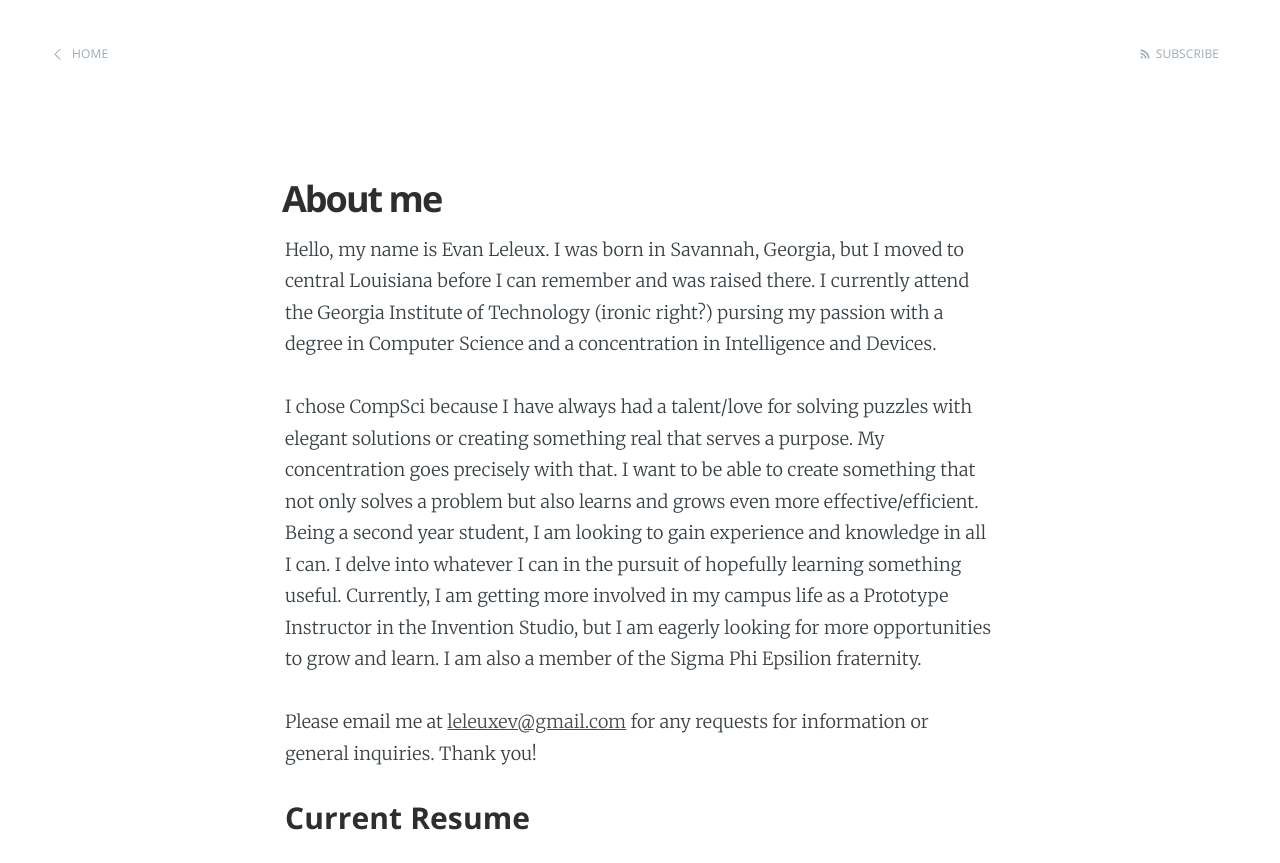
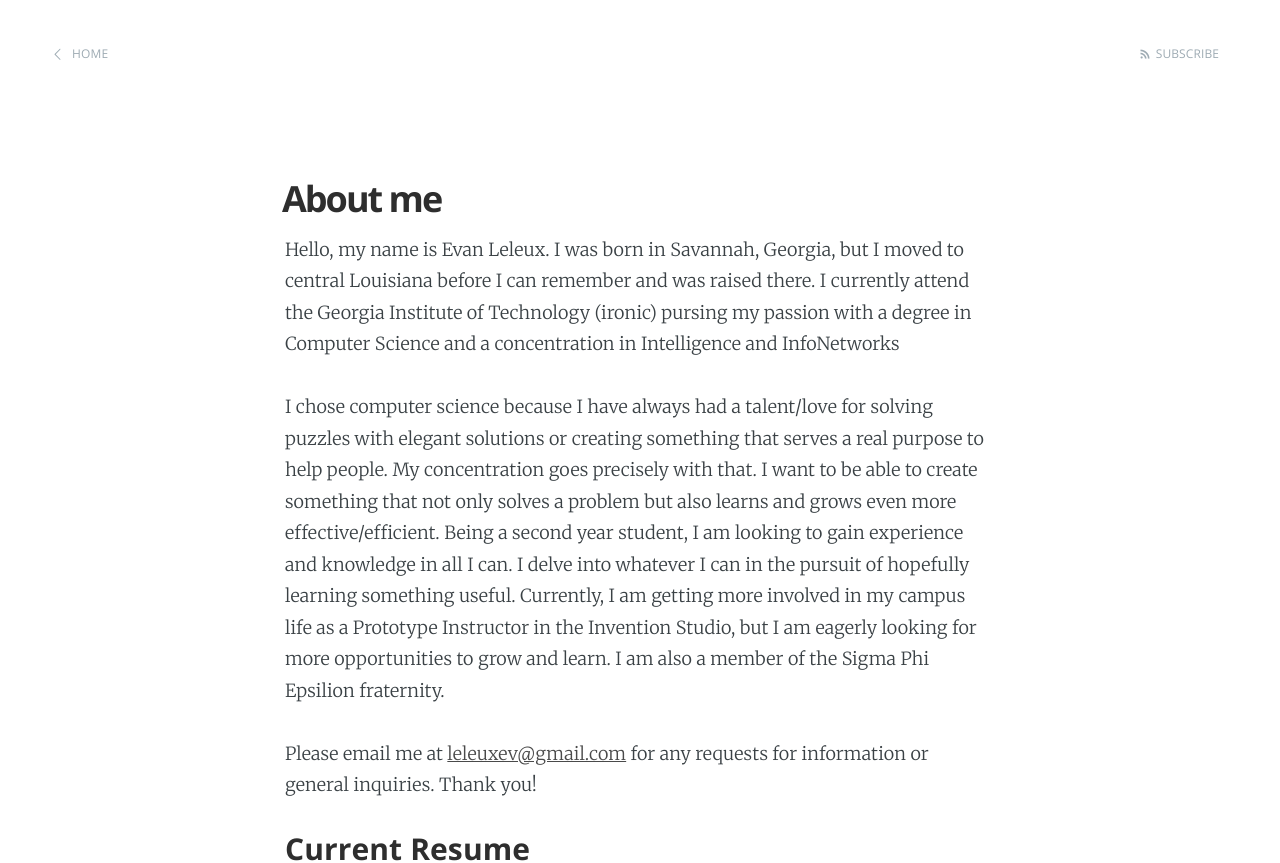
Before and after one commit to EvanLeleux/evanleleux.github.io, a Jekyll site: the page built from about.md, in a window 1280 px wide and 900 px high, cut to the strip 0-863 px from the top of the window. Built offline with Jekyll 4.4.1, drawn with Linux system fonts in a browser that asks for light colours.

```diff
--- a/about.md
+++ b/about.md
@@ -3,9 +3,9 @@
 title: About me
 ---
 
-<p style="text-align: left;">    Hello, my name is Evan Leleux. I was born in Savannah, Georgia, but I moved to central Louisiana before I can remember and was raised there. I currently attend the Georgia Institute of Technology (ironic right?) pursing my passion with a degree in Computer Science and a concentration in Intelligence and Devices.</p>
+<p style="text-align: left;">    Hello, my name is Evan Leleux. I was born in Savannah, Georgia, but I moved to central Louisiana before I can remember and was raised there. I currently attend the Georgia Institute of Technology (ironic) pursing my passion with a degree in Computer Science and a concentration in Intelligence and InfoNetworks</p>
 
-I chose CompSci because I have always had a talent/love for solving puzzles with elegant solutions or creating something real that serves a purpose. My concentration goes precisely with that. I want to be able to create something that not only solves a problem but also learns and grows even more effective/efficient. Being a second year student, I am looking to gain experience and knowledge in all I can. I delve into whatever I can in the pursuit of hopefully learning something useful.
+I chose computer science because I have always had a talent/love for solving puzzles with elegant solutions or creating something that serves a real purpose to help people. My concentration goes precisely with that. I want to be able to create something that not only solves a problem but also learns and grows even more effective/efficient. Being a second year student, I am looking to gain experience and knowledge in all I can. I delve into whatever I can in the pursuit of hopefully learning something useful.
 Currently, I am getting more involved in my campus life as a Prototype Instructor in the Invention Studio, but I am eagerly looking for more opportunities to grow and learn. I am also a member of the Sigma Phi Epsilion fraternity.
 
 
```
